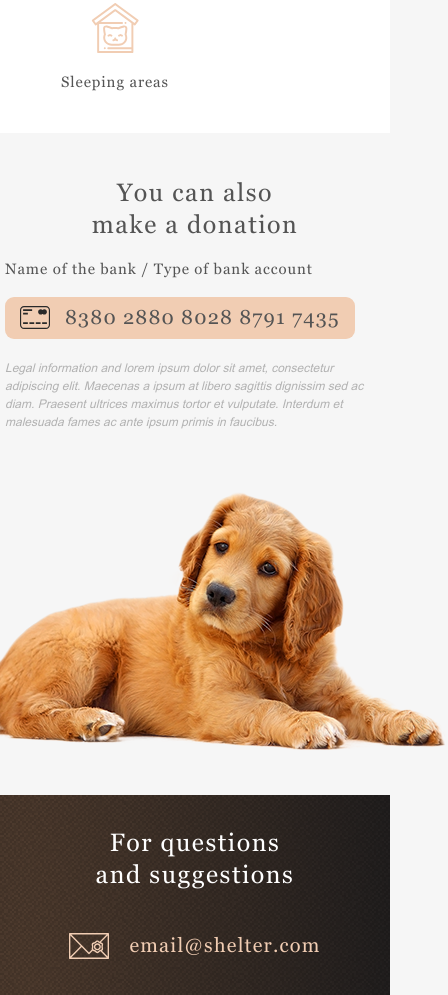
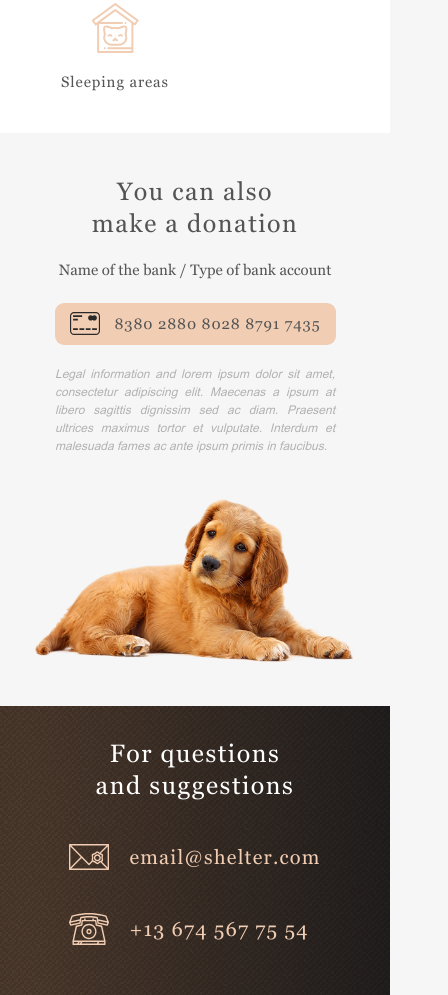
Before and after one commit to ElenaByc/shelter, a plain HTML site: page shelter/pages/main/index.html in a window 390 px wide. Shown: the part 3347-4342 px from the top of the page, 448 px wide, since content can reach past the window. Drawn offline with Linux system fonts and the light colour scheme.

Commit message:
feat: adaptive Donation section >= 320px

```diff
--- a/shelter/styles/style.css
+++ b/shelter/styles/style.css
@@ -482,6 +482,11 @@ p {
     background-position: center;
 }
 
+.donation__img {
+    width: 505px;
+    height: auto;
+}
+
 /* ---------- Footer ---------- */
 
 .footer {
@@ -659,6 +664,13 @@ p {
         text-align: center;
     }
 
+    h5 {
+        font-size: 15px;
+        line-height: 24px;
+        letter-spacing: 0;
+        text-align: center;
+    }
+
     .section {
         padding: 42px 10px 43px;
     }
@@ -827,4 +839,42 @@ p {
         height: 50px;
     }
 
+    .donation {
+        row-gap: 43px;
+    }
+
+    .donation__content {
+        width: 300px;
+        padding: 0;
+    }
+
+    .donation__content h3 {
+        margin-bottom: 19px;
+    }
+
+    .donation__content h5 {
+        margin-bottom: 21px;
+    }
+
+    .donation__credit-card {
+        width: 281px;
+        margin: 0 auto 20px;
+    }
+
+    .donation__credit-card h4 {
+        font-size: 15px;
+        line-height: 17px;
+        letter-spacing: 0.06em;
+    }
+
+    .donation__content p {
+        padding: 0 10px;
+        text-align: justify;
+    }
+
+    .donation__img {
+        width: 86.67%;
+        height: auto;
+    }
+
 }
```
